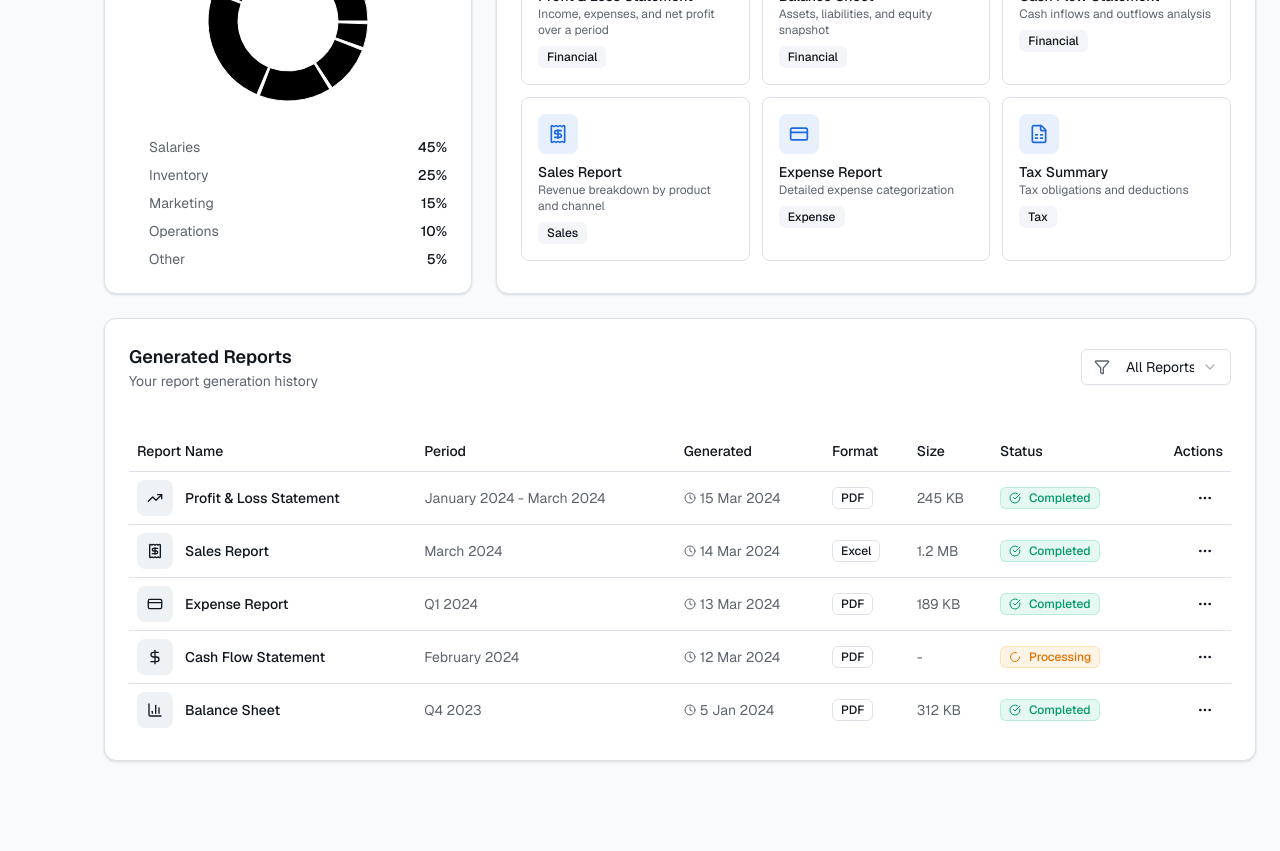
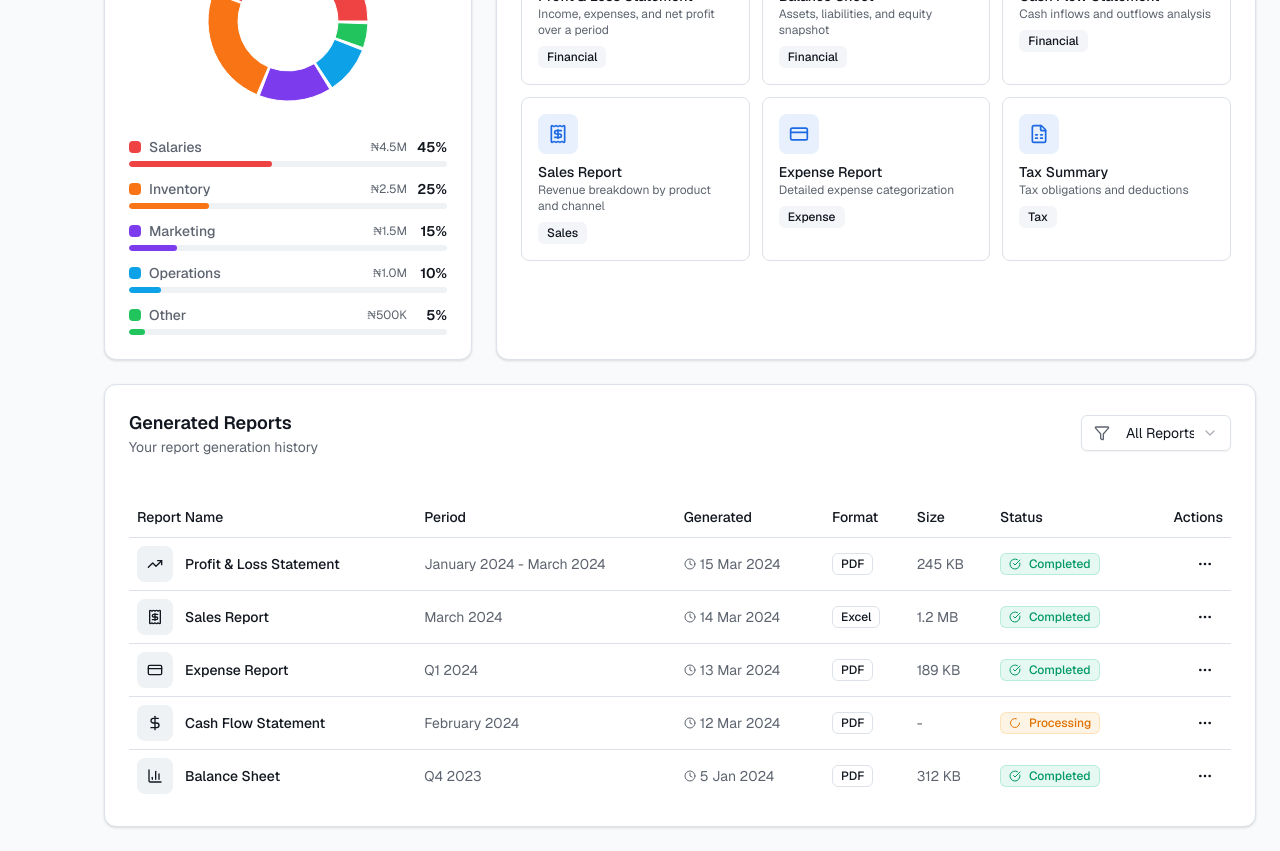
Before and after one commit to ProgramX402/v0-business247-login-page, a Next.js app: page /dashboard/finance/reports in a window 1280 px wide. Shown: the part 1100-1951 px from the top of the page. Before the commit the page ends 1885 px from the top, so only its background shows below. Built offline with nearby package versions, Linux system fonts and the light colour scheme.

Commit message:
Local Commit: 2026-04-17T06:23:06.778Z - Updated Expense Breakdown section with distinct explicit colors (red, orange, purple, blue, green) for each category in the pie chart - Added colored progress bars and compact currency amounts to each category row for clear visual differentiation

```diff
--- a/app/dashboard/finance/reports/page.tsx
+++ b/app/dashboard/finance/reports/page.tsx
@@ -174,7 +174,13 @@ const expenseBreakdown = [
   { name: "Other", value: 5, amount: 500000 },
 ]
 
-const COLORS = ["hsl(var(--chart-1))", "hsl(var(--chart-2))", "hsl(var(--chart-3))", "hsl(var(--chart-4))", "hsl(var(--chart-5))"]
+const COLORS = [
+  "hsl(0, 84%, 60%)",
+  "hsl(25, 95%, 53%)",
+  "hsl(262, 83%, 58%)",
+  "hsl(199, 89%, 48%)",
+  "hsl(142, 71%, 45%)",
+]
 
 // Financial summary
 const financialSummary = {
@@ -565,17 +571,28 @@ export default function ReportsPage() {
                 </RechartsPieChart>
               </ResponsiveContainer>
             </div>
-            <div className="mt-4 space-y-2">
+            <div className="mt-4 space-y-3">
               {expenseBreakdown.map((item, index) => (
-                <div key={item.name} className="flex items-center justify-between text-sm">
-                  <div className="flex items-center gap-2">
+                <div key={item.name} className="space-y-1">
+                  <div className="flex items-center justify-between text-sm">
+                    <div className="flex items-center gap-2">
+                      <div
+                        className="h-3 w-3 rounded-sm flex-shrink-0"
+                        style={{ backgroundColor: COLORS[index] }}
+                      />
+                      <span className="text-muted-foreground font-medium">{item.name}</span>
+                    </div>
+                    <div className="flex items-center gap-2">
+                      <span className="text-xs text-muted-foreground">{formatCompactCurrency(item.amount)}</span>
+                      <span className="font-semibold text-foreground w-8 text-right">{item.value}%</span>
+                    </div>
+                  </div>
+                  <div className="h-1.5 w-full rounded-full bg-muted overflow-hidden">
                     <div
-                      className="h-3 w-3 rounded-full"
-                      style={{ backgroundColor: COLORS[index] }}
+                      className="h-full rounded-full transition-all"
+                      style={{ width: `${item.value}%`, backgroundColor: COLORS[index] }}
                     />
-                    <span className="text-muted-foreground">{item.name}</span>
                   </div>
-                  <span className="font-medium">{item.value}%</span>
                 </div>
               ))}
             </div>
```
